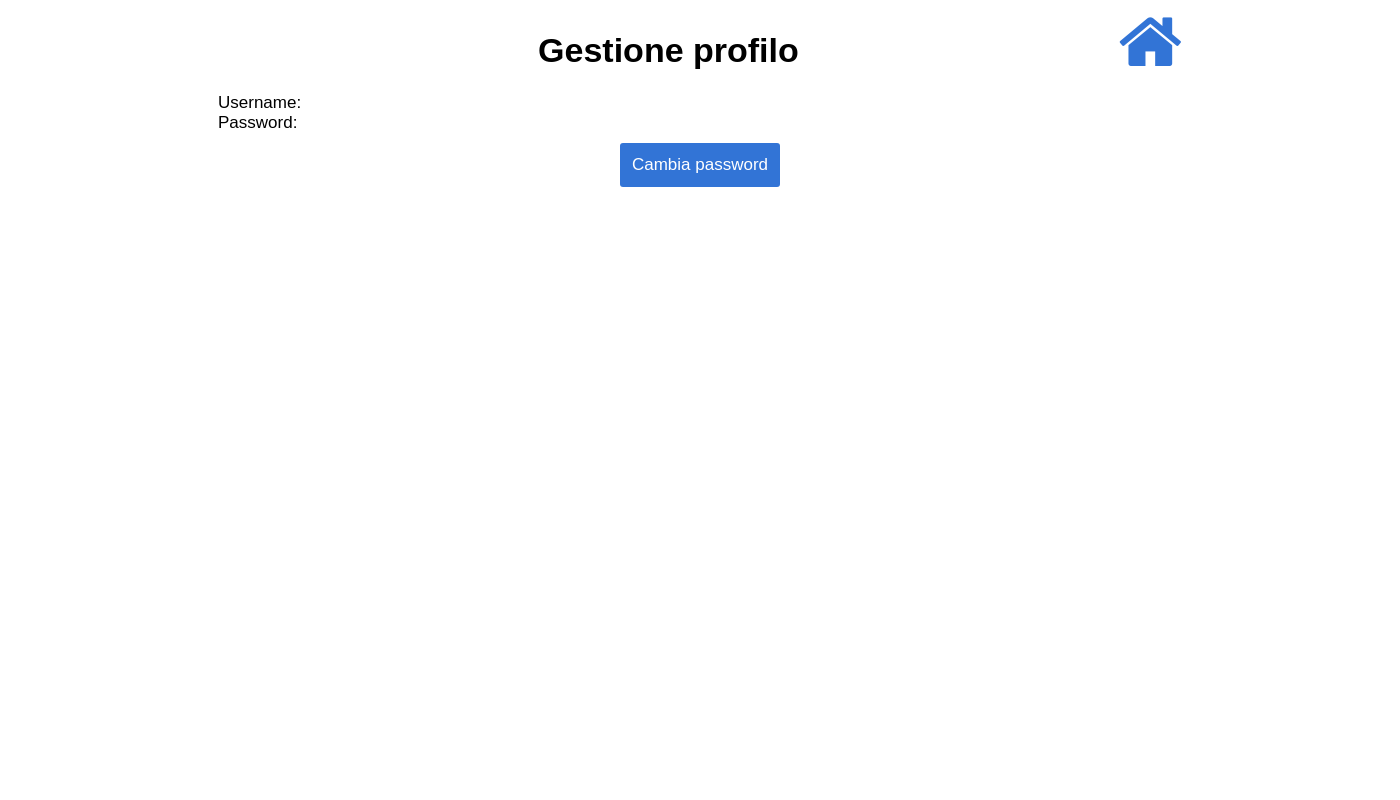
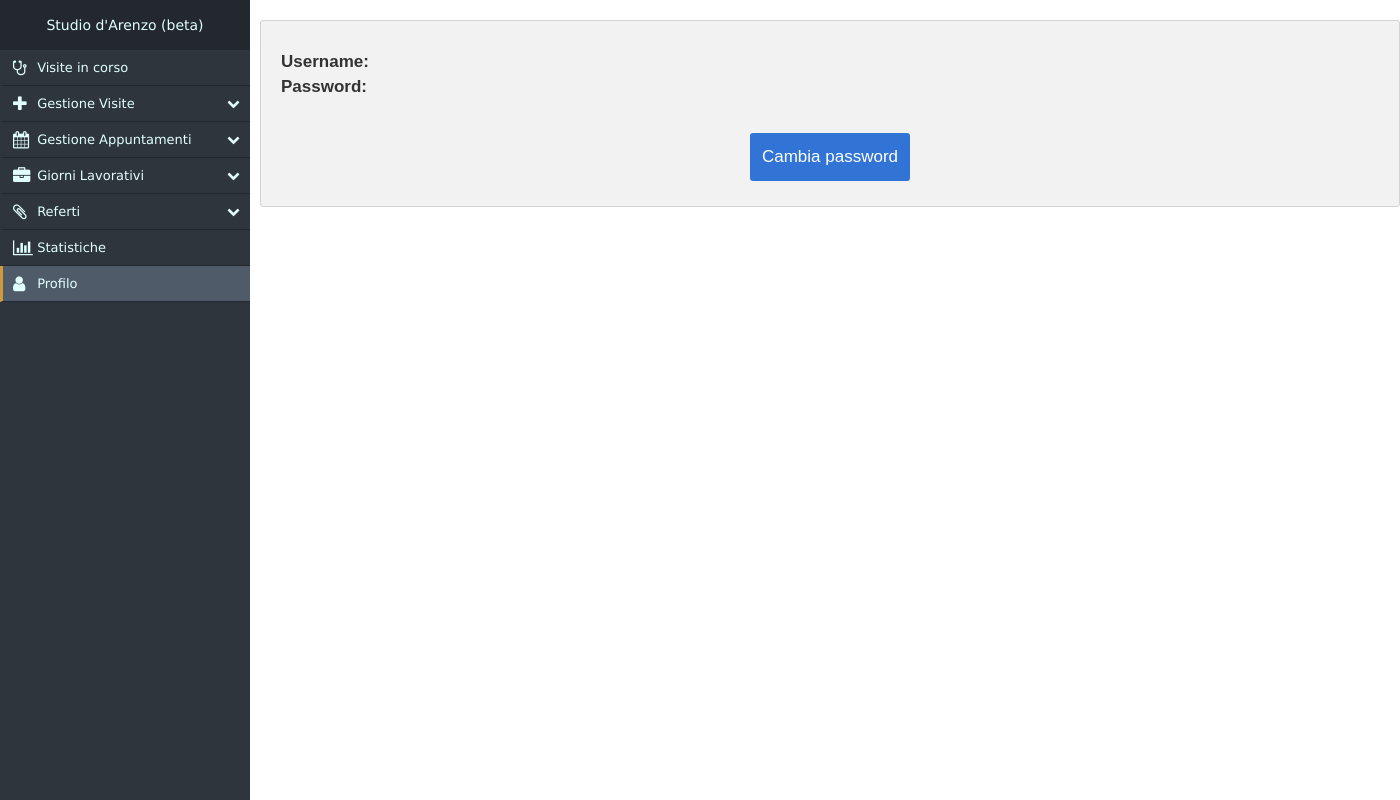
Before and after one commit to crazydaniel96/MedTool_website, a PHP site: page /PersonalArea.php in a window 1400 px wide. Run offline with PHP 8.4, Linux system fonts and the light colour scheme; the visitor is signed in with stand-in values (Sample User, id 1); data that the repository does not hold is empty; some libraries are stand-ins or nearby versions.

Commit message:
added personal area

```diff
--- a/PersonalArea.php
+++ b/PersonalArea.php
@@ -3,7 +3,7 @@
 	session_start();
 	// If the user is not logged in redirect to the login page...
 	if (!isset($_SESSION['loggedin'])) {
-		header('Location: index.php');
+		header('Location: loginForm.php');
 		exit;
 	}
 ?>
@@ -12,16 +12,28 @@
 	<head>
 		<title>Profilo</title>
 		<meta charset="utf-8" name="viewport" content="width=device-width, initial-scale=1">
-		<link href="style.css" rel="stylesheet" type="text/css">
-		<link rel="stylesheet" href="https://cdnjs.cloudflare.com/ajax/libs/font-awesome/4.7.0/css/font-awesome.min.css">
+		<!-- bootstrap libraries -->
+		<link href="//maxcdn.bootstrapcdn.com/bootstrap/4.1.1/css/bootstrap.min.css" rel="stylesheet" id="bootstrap-css">
+		<script src="//maxcdn.bootstrapcdn.com/bootstrap/4.1.1/js/bootstrap.min.js"></script>
+		<script src="//cdnjs.cloudflare.com/ajax/libs/jquery/3.2.1/jquery.min.js"></script>
+		<link href="//netdna.bootstrapcdn.com/bootstrap/3.2.0/css/bootstrap.min.css" rel="stylesheet" id="bootstrap-css">
+		<script src="//netdna.bootstrapcdn.com/bootstrap/3.2.0/js/bootstrap.min.js"></script>
+		<script src="//code.jquery.com/jquery-1.11.1.min.js"></script>
+		<link href="//maxcdn.bootstrapcdn.com/font-awesome/4.2.0/css/font-awesome.min.css" rel="stylesheet">
+
+		<!-- customized libraries -->
+		<link href="styles/in-progress.css" rel="stylesheet" type="text/css">
+		<link href="styles/sidebar.css" rel="stylesheet" type="text/css">
+		<link href="styles/page-content.css" rel="stylesheet" type="text/css">
+		<script src="scripts/sidebar.js"></script>
 
 	</head>
-	<body style="max-width: 70%;">
 
-		<div style='display: flex;'>
-			<h1 style='text-align:center;flex:1 0 auto;'>Gestione profilo</h1>
-			<a href='home.php' style='text-decoration: none; color: #3274d6;'><i class='fa fa-home fa-4x' aria-hidden='true' style='text-align: right'></i></a>
-		</div>
+	<body>
+		<!-- SIDEBAR -->
+		<?php include('common/sidebar.php');?>
+		<div class="page-content">
+			<div class='container'>
 				<?php
 					include ('Server.php');
 					$stmt = $connect->prepare('SELECT password, username FROM accounts WHERE id = ?');
@@ -32,30 +44,35 @@
 					$stmt->fetch();
 					$stmt->close();
 				?>
-		<p>Username:</p>
+				<br>
+				<p><b>Username:</b></p>
 				<p><?=$username?></p><br>
-		<p>Password:</p>
-		<p><?=$password?></p>
+				<p><b>Password:</b></p>
+				<p><?=$password?></p><br><br>
 				<button class="btn" onclick="ShowPWmodal()">Cambia password</button>
+			</div>
+		</div>
 
 		<div id="PasswordModal" class="modal">
 
 			<!-- Modal content -->
-            <div class="modal-content" style="width: auto;">
+			<div class="modal-content" style="width: 350px;">
+				<div class="modal-header">
 					<span class="close">&times;</span>
+				</div>
 				<div class="modal-body">
-                	<div class="login" style="width: auto">
 						<form onsubmit="ChangePassword()" method="post">
-                			<label for='OldPW' style="width: auto;">Vecchia password</label>
-                			<input type="text" name="OldPW" id="OldPW"  required>
-                			<label for='NewPW' style="width: auto;">Nuova password</label>
-                			<input type="text" name="NewPW" id="NewPW" required>
-                			<input type="submit" value="Cambia">
+							<label for='OldPW'>Vecchia password</label>
+							<input type="password" name="OldPW" id="OldPW" class="fieldText" required>
+							<label for='NewPW'>Nuova password</label>
+							<input type="password" name="NewPW" id="NewPW" class="fieldText" required>
+							<input type="submit" value="Cambia" class="btn">
 						</form>
+
 				</div>
 			</div>
 		</div>
-        </div>
+
 		<script type="text/javascript">
 			var modal = document.getElementById("PasswordModal");
 			var span = document.getElementsByClassName("close")[0];
--- a/common/sidebar.php
+++ b/common/sidebar.php
@@ -7,12 +7,12 @@
             <ul id="menu-content" class="menu-content collapse out">
                 <li class="/TodayVisits.php">
                     <a href="TodayVisits.php" style="display: block;">
-                        <i class="fa fa-dashboard fa-lg"></i> Visite in corso
+                        <i class="fa fa-stethoscope fa-lg"></i> Visite in corso
                     </a>
                 </li>
 
                 <li  data-toggle="collapse" data-target="#products" class="/AddVisit.php /AddVisitFree.php">
-                    <a href="#"><i class="fa fa-gift fa-lg"></i> Gestione Visite <span class="arrow"></span></a>
+                    <a href="#"><i class="fa fa-plus fa-lg"></i> Gestione Visite <span class="arrow"></span></a>
                 </li>
                 <ul class="sub-menu collapse /AddVisit.php /AddVisitFree.php" id="products">
                     <a href="AddVisit.php"><li class="/AddVisit.php">Aggiungi Visita</li></a>
@@ -21,7 +21,7 @@
 
 
                 <li data-toggle="collapse" data-target="#service" class="/FindPerson.php /FindDay.php /agenda.php">
-                    <a href="#"><i class="fa fa-globe fa-lg"></i> Gestione Appuntamenti <span class="arrow"></span></a>
+                    <a href="#"><i class="fa fa-calendar fa-lg"></i> Gestione Appuntamenti <span class="arrow"></span></a>
                 </li>
                 <ul class="sub-menu collapse /FindPerson.php /FindDay.php /agenda.php" id="service">
                     <a href="FindPerson.php"><li class="/FindPerson.php">Cerca Persona</li></a>
@@ -30,7 +30,7 @@
                 </ul>
 
                 <li data-toggle="collapse" data-target="#days" class="/workingDays.php">
-                    <a href="#"><i class="fa fa-globe fa-lg"></i> Giorni Lavorativi <span class="arrow"></span></a>
+                    <a href="#"><i class="fa fa-briefcase fa-lg"></i> Giorni Lavorativi <span class="arrow"></span></a>
                 </li>
                 <ul class="sub-menu collapse /workingDays.php" id="days">
                     <a href="workingDays.php"><li class="/workingDays.php">Aggiungi/Rimuovi giorni</li></a>
@@ -38,7 +38,7 @@
                 </ul>
 
                 <li data-toggle="collapse" data-target="#reports" class="/editReports.php /addReport.php">
-                    <a href="#"><i class="fa fa-globe fa-lg"></i> Referti <span class="arrow"></span></a>
+                    <a href="#"><i class="fa fa-paperclip fa-lg"></i> Referti <span class="arrow"></span></a>
                 </li>
                 <ul class="sub-menu collapse /editReports.php /addReport.php" id="reports">
                     <a href="editReports.php"><li class="/editReports.php">Modifica referto</li></a>
@@ -47,7 +47,12 @@
 
                 <li class="/stats.php">
                     <a href="stats.php" style="display: block;">
-                        <i class="fa fa-user fa-lg"></i> Statistiche
+                        <i class="fa fa-bar-chart fa-lg"></i> Statistiche
+                    </a>
+                </li>
+                <li class="/PersonalArea.php">
+                    <a href="PersonalArea.php" style="display: block;">
+                        <i class="fa fa-user fa-lg"></i> Profilo
                     </a>
                 </li>
             </ul>
```
Lines whose indentation alone changed are shown as unchanged.
